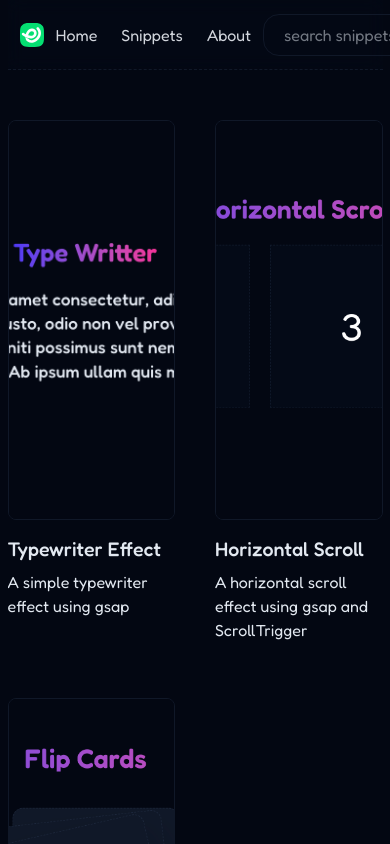
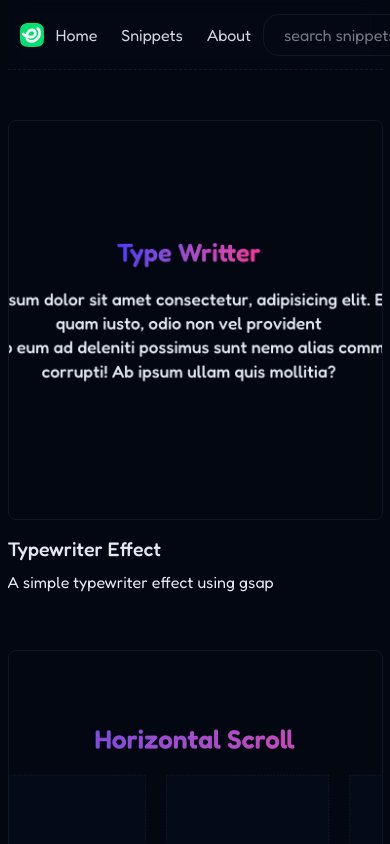
Before and after one commit to anandureghu/gsap-snippets, a Next.js app: page /snippets in a window 390 px wide. Shown: the top 844 px of the page. Built offline with nearby package versions, Linux system fonts and the light colour scheme; a web font is replaced by a local one.

Commit message:
feat: responsive

```diff
--- a/src/components/snippet-preview.tsx
+++ b/src/components/snippet-preview.tsx
@@ -6,7 +6,7 @@ import React from "react";
 const SnippetPreview = ({ snippet }: { snippet: ISnippet }) => {
   return (
     <Link
-      className="mb-10 max-w-1/2 w-[calc(50%-20px)] relative"
+      className="mb-10 max-w-1/2 max-md:max-w-full w-[calc(50%-20px)] max-md:w-full relative"
       href={`/snippets/${snippet.fileName}`}
     >
       <div className="relative h-[400px] border border-gray-900 rounded-lg mb-4 overflow-hidden">
--- a/src/sections/Header.tsx
+++ b/src/sections/Header.tsx
@@ -14,7 +14,7 @@ const Header = () => {
         <b className="uppercase font-semibold text-green-400">GSAP</b> snippets
         collected while learning 😬
       </h3>
-      <p className="text-sm text-white/60 flex items-center gap-1">
+      <p className="text-sm text-white/60 flex items-center gap-1 flex-wrap justify-center">
         you can find the source code from{" "}
         <a
           href="https://github.com/anandureghu/gsap-snippets/tree/main/src/sections"
```
